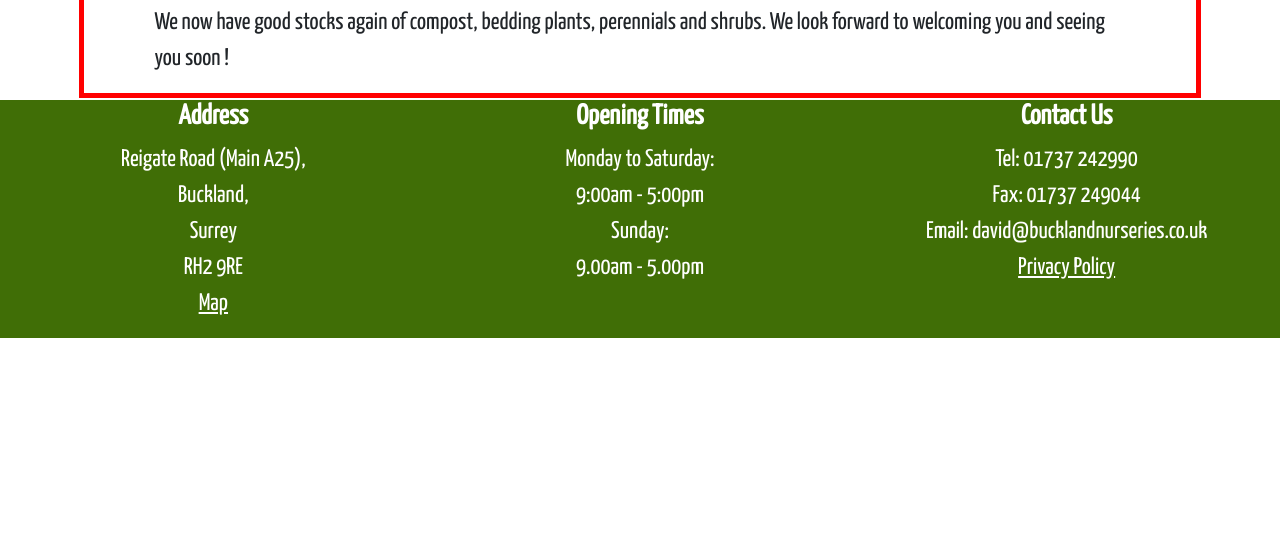
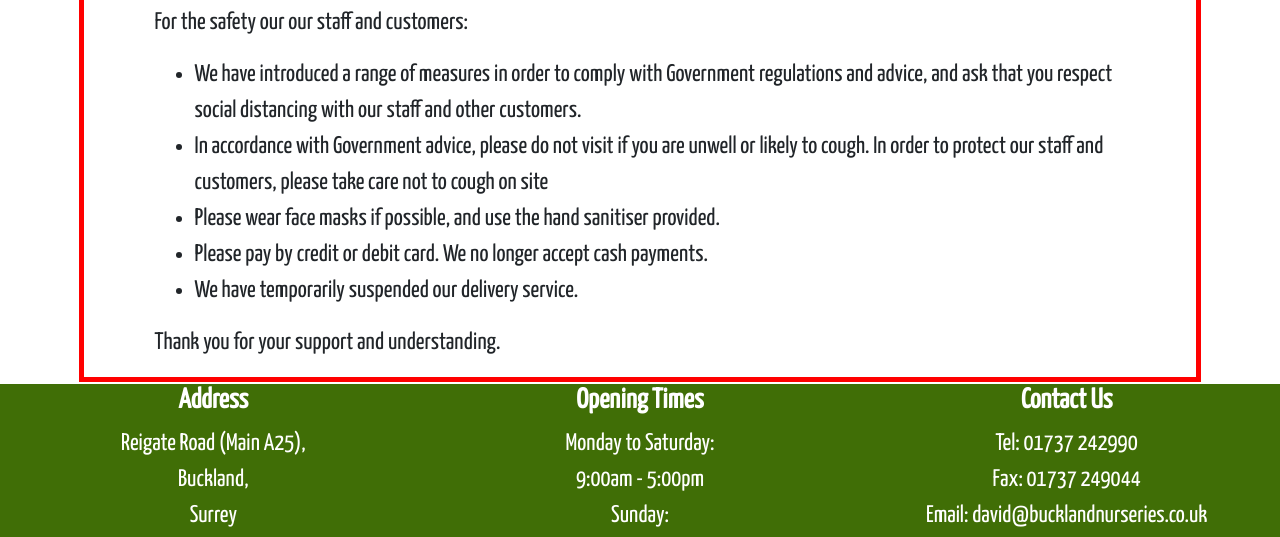
Before and after one commit to cthogg/buckland-gatsby, a Gatsby site: page / in a window 1280 px wide. Shown: the part 656-1193 px from the top of the page. Before the commit the page ends 994 px from the top, so only its background shows below. Built offline with nearby package versions, Linux system fonts and the light colour scheme; Gatsby itself is replaced by a stand-in of ours.

Commit message:
Update index.js

```diff
--- a/src/pages/index.js
+++ b/src/pages/index.js
@@ -51,9 +51,24 @@
       `test`
     const specialAnnouncementDiv = <div style={{ textAlign: 'left' }}>
 
-      <p>
-       We now have good stocks again of compost, bedding plants, perennials and shrubs. We look forward to welcoming you and seeing you soon !
-    </p>
+   <p> For the safety our our staff and customers:  </p>
+      <ul>
+
+        <li>
+We have introduced a range of measures in order to comply with Government regulations and advice, and ask that you respect social distancing with our staff and other customers.
+      </li>
+ <li>
+In accordance with Government advice, please do not visit if you are unwell or likely to cough. In order to protect our staff and customers, please take care not to cough on site </li>
+        <li>
+Please wear face masks if possible, and use the hand sanitiser provided.       </li>
+        <li>
+         Please pay by credit or debit card. We no longer accept cash payments.
+      </li>
+        <li>
+         We have temporarily suspended our delivery service.
+      </li>
+      </ul>
+      <p> Thank you for your support and understanding.</p>
     </div >
     return (
       <Layout>
```
